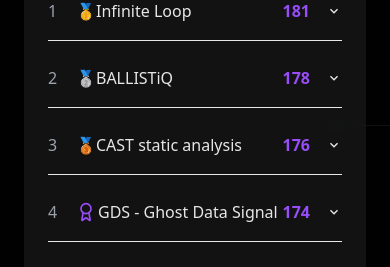
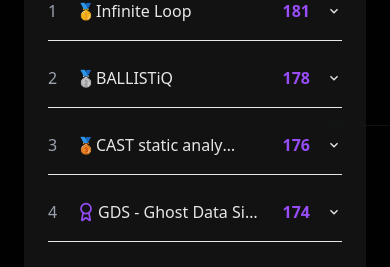
Before and after one commit to layerswap/devhacks-landing, a Next.js app: page / in a window 390 px wide. Shown: the part 1474-1741 px from the top of the page. Built offline with nearby package versions, Linux system fonts and the light colour scheme.

Commit message:
fix(DevHighlights): improve team name display by adjusting truncation and layout

```diff
--- a/src/components/pageComponents/DevHighlights.tsx
+++ b/src/components/pageComponents/DevHighlights.tsx
@@ -67,9 +67,9 @@
                                                 <AccordionButton className='flex justify-between w-full items-center'>
                                                     <div className="flex  items-start space-x-1 min-w-0">
                                                         <span className="w-6 text-left text-gray-400">{idx + 1}</span>
-                                                        <span className={`${idx < 7 ? "text-white" : "text-primary-text"} truncate flex items-center gap-0.5`}>
+                                                        <span className={`${idx < 7 ? "text-white" : "text-primary-text"} flex items-center gap-0.5`}>
                                                             {participant.reward && <Award className='h-5 w-5 text-primary' />}
-                                                            <span>
+                                                            <span className='truncate max-w-[160px] sm:max-w-none'>
                                                                 {participant.teamName}
                                                             </span>
                                                         </span>
```
